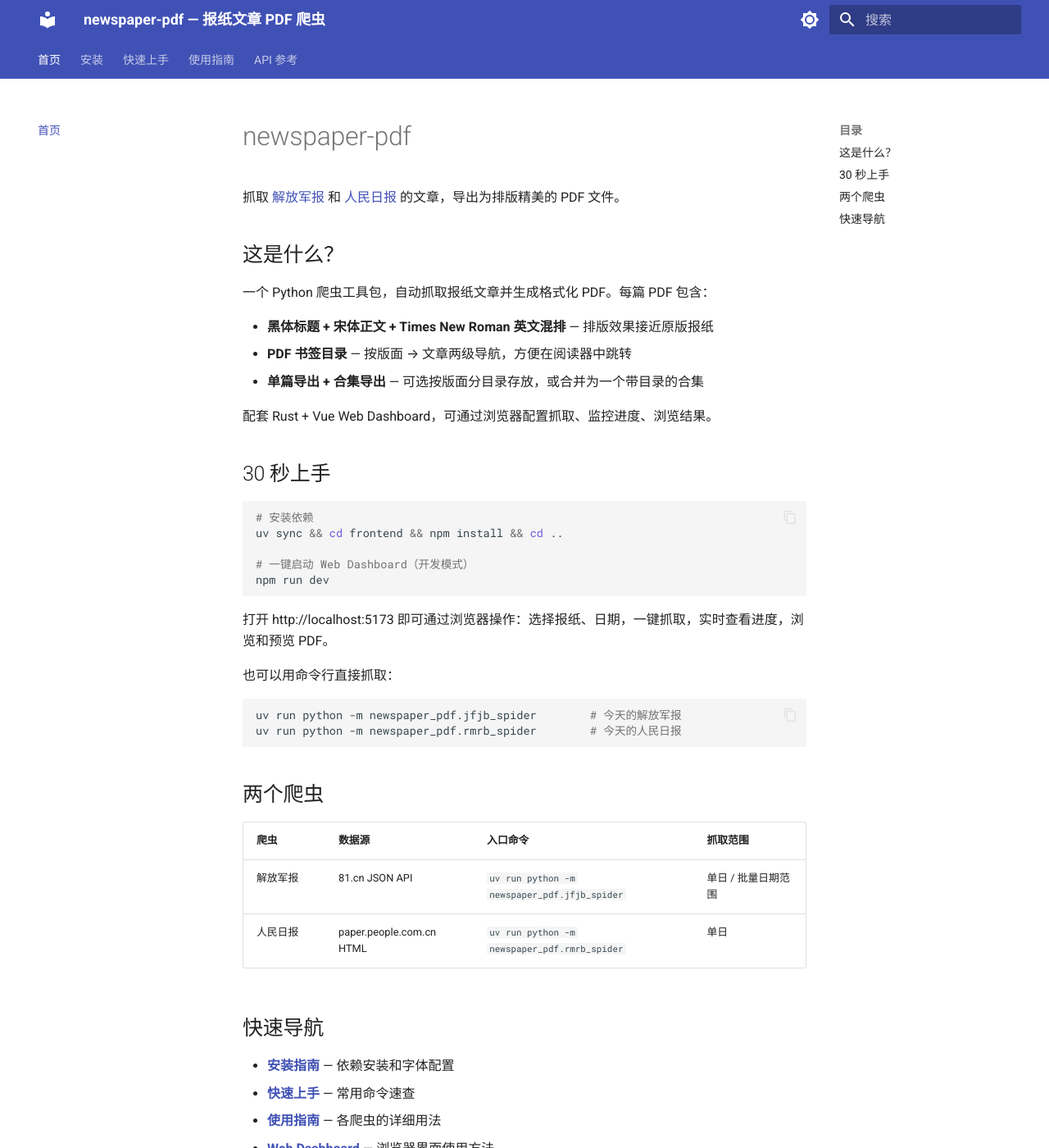
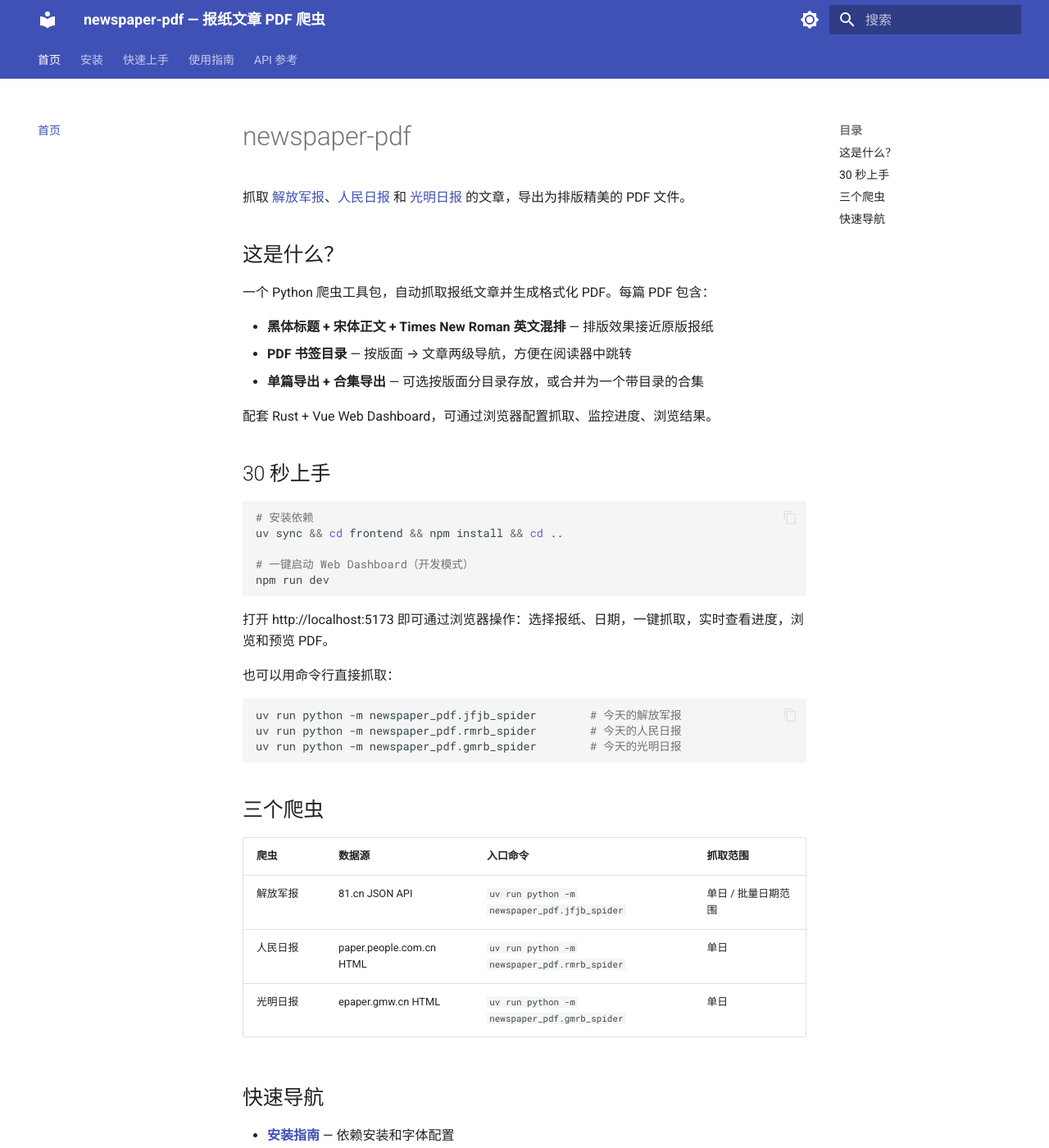
Before and after one commit to cislunarspace/jfjb_spider, an MkDocs documentation site: the page built from docs/index.md, in a window 1280 px wide and 1400 px high. Shown: the whole window at 82% size. Built offline with MkDocs 1.6.1 and Material for MkDocs 9.7.7, drawn with Linux system fonts in a browser that asks for light colours.

Commit message:
docs: 同步光明日报支持文档

````diff
--- a/docs/index.md
+++ b/docs/index.md
@@ -1,6 +1,6 @@
 # newspaper-pdf
 
-抓取 [解放军报](https://www.81.cn) 和 [人民日报](https://paper.people.com.cn) 的文章，导出为排版精美的 PDF 文件。
+抓取 [解放军报](https://www.81.cn)、[人民日报](https://paper.people.com.cn) 和 [光明日报](https://epaper.gmw.cn/gmrb/) 的文章，导出为排版精美的 PDF 文件。
 
 ## 这是什么？
 
@@ -29,14 +29,16 @@
 ```bash
 uv run python -m newspaper_pdf.jfjb_spider        # 今天的解放军报
 uv run python -m newspaper_pdf.rmrb_spider        # 今天的人民日报
+uv run python -m newspaper_pdf.gmrb_spider        # 今天的光明日报
 ```
 
-## 两个爬虫
+## 三个爬虫
 
 | 爬虫 | 数据源 | 入口命令 | 抓取范围 |
 |------|--------|----------|----------|
 | 解放军报 | 81.cn JSON API | `uv run python -m newspaper_pdf.jfjb_spider` | 单日 / 批量日期范围 |
 | 人民日报 | paper.people.com.cn HTML | `uv run python -m newspaper_pdf.rmrb_spider` | 单日 |
+| 光明日报 | epaper.gmw.cn HTML | `uv run python -m newspaper_pdf.gmrb_spider` | 单日 |
 
 ## 快速导航
 
--- a/mkdocs.yml
+++ b/mkdocs.yml
@@ -1,5 +1,5 @@
 site_name: newspaper-pdf — 报纸文章 PDF 爬虫
-site_description: 解放军报 / 人民日报文章 PDF 爬虫工具包
+site_description: 解放军报 / 人民日报 / 光明日报文章 PDF 爬虫工具包
 
 theme:
   name: material
@@ -51,6 +51,7 @@
   - 使用指南:
       - 解放军报: usage/jfjb.md
       - 人民日报: usage/rmrb.md
+      - 光明日报: usage/gmrb.md
       - 字体配置: usage/fonts.md
       - 输出说明: usage/output.md
   - API 参考:
@@ -62,6 +63,7 @@
       - 命令行: api/cli.md
       - 解放军报爬虫: api/jfjb_spider.md
       - 人民日报爬虫: api/rmrb_spider.md
+      - 光明日报爬虫: api/gmrb_spider.md
 
 markdown_extensions:
   - pymdownx.highlight:
````
Also changed, not shown: README.md (+37 -5 lines), docs/api/gmrb_spider.md (added, +5 -0 lines), docs/quickstart.md (+5 -0 lines), docs/usage/gmrb.md (added, +40 -0 lines), docs/usage/output.md (+9 -0 lines), docs/usage/web.md (+1 -1 lines).
